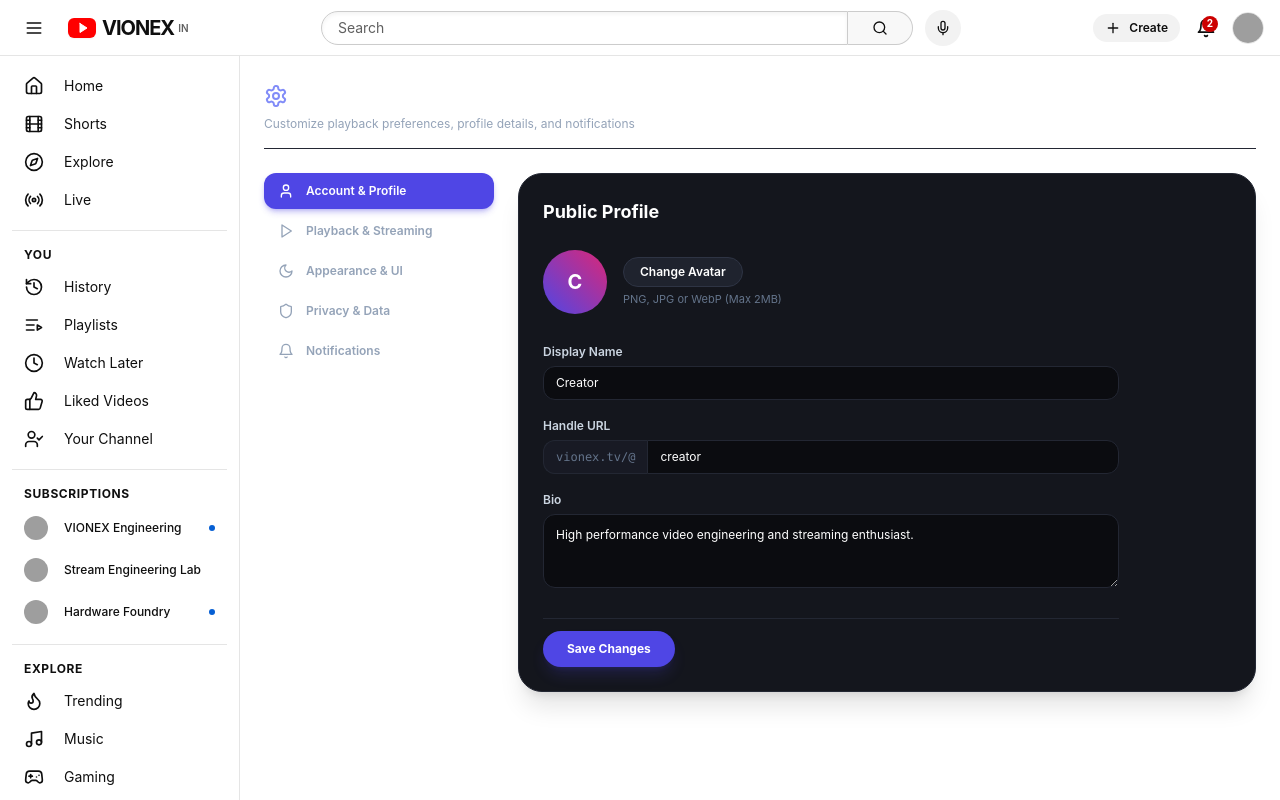
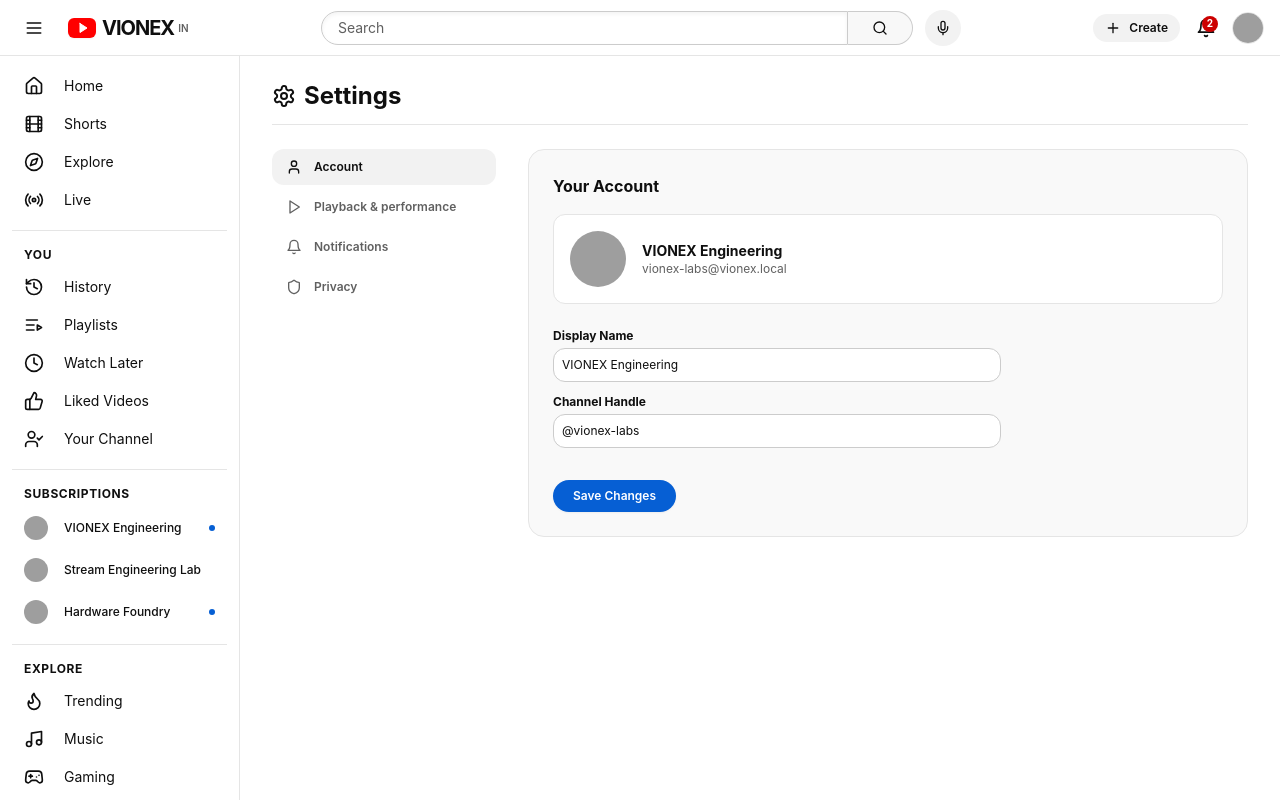
Before and after one commit to SIVABALAJISleo/VIONEX, a Next.js app in the folder apps/web/: page /settings in a window 1280 px wide. Built offline with nearby package versions, Linux system fonts and the light colour scheme; grey boxes are pictures that could not be loaded.

Commit message:
auto-sync: update codebase [2026-10-04 04:57:38]

```diff
--- a/apps/web/src/app/settings/page.tsx
+++ b/apps/web/src/app/settings/page.tsx
@@ -1,301 +1,200 @@
 'use client';
 
 import React, { useState } from 'react';
-import { Settings, User, Sliders, Shield, Bell, Moon, Play, Check } from 'lucide-react';
+import { Settings, User, Bell, Play, Shield, Globe, Check } from 'lucide-react';
 
 export default function SettingsPage() {
-  const [activeTab, setActiveTab] = useState<'account' | 'playback' | 'appearance' | 'privacy' | 'notifications'>('account');
-  const [displayName, setDisplayName] = useState('Creator');
-  const [handle, setHandle] = useState('creator');
-  const [bio, setBio] = useState('High performance video engineering and streaming enthusiast.');
-  const [savedSuccess, setSavedSuccess] = useState(false);
+  const [activeTab, setActiveTab] = useState<'account' | 'notifications' | 'playback' | 'privacy'>('account');
+  const [saved, setSaved] = useState(false);
 
-  // Settings states
-  const [autoplay, setAutoplay] = useState(true);
-  const [ambientMode, setAmbientMode] = useState(true);
-  const [p2pEnabled, setP2pEnabled] = useState(true);
-  const [highQuality, setHighQuality] = useState('auto');
+  // Settings State
+  const [ambientLight, setAmbientLight] = useState(true);
+  const [autoPlay, setAutoPlay] = useState(true);
+  const [defaultQuality, setDefaultQuality] = useState('1080p');
   const [emailNotifs, setEmailNotifs] = useState(true);
   const [desktopNotifs, setDesktopNotifs] = useState(true);
 
-  const handleSaveProfile = (e: React.FormEvent) => {
-    e.preventDefault();
-    setSavedSuccess(true);
-    setTimeout(() => setSavedSuccess(false), 3000);
+  const handleSave = () => {
+    setSaved(true);
+    setTimeout(() => setSaved(false), 2000);
   };
 
-  const TABS = [
-    { id: 'account', label: 'Account & Profile', icon: User },
-    { id: 'playback', label: 'Playback & Streaming', icon: Play },
-    { id: 'appearance', label: 'Appearance & UI', icon: Moon },
-    { id: 'privacy', label: 'Privacy & Data', icon: Shield },
-    { id: 'notifications', label: 'Notifications', icon: Bell }
-  ];
-
   return (
-    <div className="max-w-6xl mx-auto p-4 sm:p-6 space-y-6">
-      {/* Top Header */}
-      <div className="border-b border-[#232733] pb-4">
-        <h1 className="text-2xl font-bold text-white flex items-center gap-2">
-          <Settings className="w-6 h-6 text-indigo-400" />
-          <span>Platform Settings</span>
+    <div className="max-w-5xl mx-auto p-4 sm:p-6 bg-white text-[#0F0F0F] min-h-[85vh] space-y-6">
+      <div className="pb-3 border-b border-[#E5E5E5]">
+        <h1 className="text-xl sm:text-2xl font-bold flex items-center gap-2">
+          <Settings className="w-6 h-6 text-[#0F0F0F]" />
+          Settings
         </h1>
-        <p className="text-xs text-slate-400 mt-1">
-          Customize playback preferences, profile details, and notifications
-        </p>
       </div>
 
-      {/* Main Settings Grid */}
-      <div className="grid grid-cols-1 md:grid-cols-4 gap-6">
-        {/* Settings Navigation Menu */}
-        <div className="space-y-1">
-          {TABS.map((tab) => {
-            const Icon = tab.icon;
-            const isActive = activeTab === tab.id;
+      <div className="flex flex-col md:flex-row gap-8 items-start">
+        {/* Left Navigation */}
+        <aside className="w-full md:w-56 space-y-1 shrink-0">
+          {[
+            { id: 'account', label: 'Account', icon: User },
+            { id: 'playback', label: 'Playback & performance', icon: Play },
+            { id: 'notifications', label: 'Notifications', icon: Bell },
+            { id: 'privacy', label: 'Privacy', icon: Shield }
+          ].map((item) => {
+            const Icon = item.icon;
+            const isActive = activeTab === item.id;
             return (
               <button
-                key={tab.id}
-                onClick={() => setActiveTab(tab.id as any)}
-                className={`w-full flex items-center gap-3 px-3.5 py-2.5 rounded-xl text-xs font-semibold transition-all ${
+                key={item.id}
+                onClick={() => setActiveTab(item.id as any)}
+                className={`w-full flex items-center gap-3 px-3.5 py-2.5 rounded-xl text-xs font-semibold text-left transition-colors ${
                   isActive
-                    ? 'bg-indigo-600 text-white shadow-md shadow-indigo-600/30'
-                    : 'text-slate-400 hover:text-white hover:bg-[#181a24]'
+                    ? 'bg-[#F2F2F2] text-[#0F0F0F] font-bold'
+                    : 'text-[#606060] hover:bg-[#F9F9F9] hover:text-[#0F0F0F]'
                 }`}
               >
-                <Icon className="w-4 h-4 shrink-0" />
-                <span>{tab.label}</span>
+                <Icon className="w-4 h-4" />
+                <span>{item.label}</span>
               </button>
             );
           })}
-        </div>
+        </aside>
 
-        {/* Settings Form Body */}
-        <div className="md:col-span-3 bg-[#14161d] border border-[#232733] rounded-3xl p-6 shadow-xl">
+        {/* Right Settings Cards */}
+        <main className="flex-1 bg-[#F9F9F9] border border-[#E5E5E5] rounded-2xl p-6 space-y-6 text-xs text-[#0F0F0F]">
           {activeTab === 'account' && (
-            <form onSubmit={handleSaveProfile} className="space-y-6 max-w-xl">
-              <h2 className="text-lg font-bold text-white">Public Profile</h2>
-
-              <div className="flex items-center gap-4">
-                <div className="w-16 h-16 rounded-full bg-gradient-to-tr from-indigo-600 to-pink-600 flex items-center justify-center font-bold text-white text-xl">
-                  {displayName[0]}
-                </div>
+            <div className="space-y-4">
+              <h2 className="text-base font-bold">Your Account</h2>
+              <div className="flex items-center gap-4 p-4 bg-white rounded-xl border border-[#E5E5E5]">
+                <img
+                  src="https://images.unsplash.com/photo-1534528741775-53994a69daeb?q=80&w=200&auto=format&fit=crop"
+                  alt="Avatar"
+                  className="w-14 h-14 rounded-full object-cover"
+                />
                 <div>
-                  <button
-                    type="button"
-                    className="px-4 py-1.5 rounded-full bg-[#1f232e] hover:bg-[#282d3b] border border-[#2e3444] text-xs font-semibold text-white transition-colors"
-                  >
-                    Change Avatar
-                  </button>
-                  <p className="text-[11px] text-slate-500 mt-1">PNG, JPG or WebP (Max 2MB)</p>
+                  <h3 className="font-bold text-sm">VIONEX Engineering</h3>
+                  <p className="text-[#606060]">vionex-labs@vionex.local</p>
                 </div>
               </div>
 
-              <div className="space-y-3">
-                <div className="space-y-1">
-                  <label className="text-xs font-semibold text-slate-300">Display Name</label>
+              <div className="space-y-3 pt-2">
+                <div>
+                  <label className="font-bold block mb-1">Display Name</label>
                   <input
                     type="text"
-                    value={displayName}
-                    onChange={(e) => setDisplayName(e.target.value)}
-                    className="w-full px-3 py-2 bg-[#0b0c10] border border-[#232733] focus:border-indigo-500 rounded-xl text-xs text-white focus:outline-none"
+                    defaultValue="VIONEX Engineering"
+                    className="w-full max-w-md p-2 rounded-xl border border-[#CCCCCC] bg-white outline-none"
                   />
                 </div>
-
-                <div className="space-y-1">
-                  <label className="text-xs font-semibold text-slate-300">Handle URL</label>
-                  <div className="flex items-center">
-                    <span className="px-3 py-2 bg-[#181a24] border border-r-0 border-[#232733] rounded-l-xl text-xs text-slate-500 font-mono">
-                      vionex.tv/@
-                    </span>
+                <div>
+                  <label className="font-bold block mb-1">Channel Handle</label>
                   <input
                     type="text"
-                      value={handle}
-                      onChange={(e) => setHandle(e.target.value)}
-                      className="flex-1 px-3 py-2 bg-[#0b0c10] border border-[#232733] focus:border-indigo-500 rounded-r-xl text-xs text-white focus:outline-none"
+                    defaultValue="@vionex-labs"
+                    className="w-full max-w-md p-2 rounded-xl border border-[#CCCCCC] bg-white outline-none"
                   />
                 </div>
               </div>
-
-                <div className="space-y-1">
-                  <label className="text-xs font-semibold text-slate-300">Bio</label>
-                  <textarea
-                    rows={3}
-                    value={bio}
-                    onChange={(e) => setBio(e.target.value)}
-                    className="w-full p-3 bg-[#0b0c10] border border-[#232733] focus:border-indigo-500 rounded-xl text-xs text-white focus:outline-none"
-                  />
             </div>
-              </div>
-
-              <div className="flex items-center gap-3 pt-3 border-t border-[#232733]">
-                <button
-                  type="submit"
-                  className="px-6 py-2.5 rounded-full bg-indigo-600 hover:bg-indigo-500 font-bold text-xs text-white shadow-lg shadow-indigo-600/20 transition-all"
-                >
-                  Save Changes
-                </button>
-                {savedSuccess && (
-                  <span className="text-xs text-emerald-400 font-semibold flex items-center gap-1">
-                    <Check className="w-4 h-4" /> Preferences saved!
-                  </span>
-                )}
-              </div>
-            </form>
           )}
 
           {activeTab === 'playback' && (
-            <div className="space-y-6 max-w-xl">
-              <h2 className="text-lg font-bold text-white">Playback & Performance</h2>
+            <div className="space-y-4">
+              <h2 className="text-base font-bold">Playback Settings</h2>
+              <div className="space-y-3">
+                <label className="flex items-center justify-between p-3 bg-white rounded-xl border border-[#E5E5E5] cursor-pointer">
+                  <div>
+                    <p className="font-bold">Ambient mode</p>
+                    <p className="text-[#606060]">Gently casts colors from the video into the background.</p>
+                  </div>
+                  <input
+                    type="checkbox"
+                    checked={ambientLight}
+                    onChange={(e) => setAmbientLight(e.target.checked)}
+                    className="accent-[#065FD4] w-4 h-4"
+                  />
+                </label>
 
-              <div className="space-y-4">
-                <div className="flex items-center justify-between p-3 rounded-2xl bg-[#181a24] border border-[#232733]">
+                <label className="flex items-center justify-between p-3 bg-white rounded-xl border border-[#E5E5E5] cursor-pointer">
                   <div>
-                    <h3 className="font-semibold text-xs text-white">Autoplay Next Video</h3>
-                    <p className="text-[11px] text-slate-400">Play the next recommended video automatically</p>
+                    <p className="font-bold">Autoplay next video</p>
+                    <p className="text-[#606060]">When you finish a video, another plays automatically.</p>
                   </div>
-                  <button
-                    onClick={() => setAutoplay(!autoplay)}
-                    className={`w-11 h-6 rounded-full transition-colors relative ${
-                      autoplay ? 'bg-indigo-600' : 'bg-slate-700'
-                    }`}
+                  <input
+                    type="checkbox"
+                    checked={autoPlay}
+                    onChange={(e) => setAutoPlay(e.target.checked)}
+                    className="accent-[#065FD4] w-4 h-4"
+                  />
+                </label>
+
+                <div className="p-3 bg-white rounded-xl border border-[#E5E5E5] space-y-2">
+                  <p className="font-bold">Default video quality</p>
+                  <select
+                    value={defaultQuality}
+                    onChange={(e) => setDefaultQuality(e.target.value)}
+                    className="p-2 rounded-lg border border-[#CCCCCC] bg-white outline-none text-xs"
                   >
-                    <span className={`w-4 h-4 rounded-full bg-white absolute top-1 transition-transform ${
-                      autoplay ? 'left-6' : 'left-1'
-                    }`} />
-                  </button>
-                </div>
-
-                <div className="flex items-center justify-between p-3 rounded-2xl bg-[#181a24] border border-[#232733]">
-                  <div>
-                    <h3 className="font-semibold text-xs text-white">WebRTC P2P-Assisted Streaming</h3>
-                    <p className="text-[11px] text-slate-400">Swarm video segments with nearby peers to lower latency and bandwidth</p>
-                  </div>
-                  <button
-                    onClick={() => setP2pEnabled(!p2pEnabled)}
-                    className={`w-11 h-6 rounded-full transition-colors relative ${
-                      p2pEnabled ? 'bg-indigo-600' : 'bg-slate-700'
-                    }`}
-                  >
-                    <span className={`w-4 h-4 rounded-full bg-white absolute top-1 transition-transform ${
-                      p2pEnabled ? 'left-6' : 'left-1'
-                    }`} />
-                  </button>
-                </div>
-
-                <div className="space-y-1 pt-2">
-                  <label className="text-xs font-semibold text-slate-300">Default Streaming Quality</label>
-                  <select
-                    value={highQuality}
-                    onChange={(e) => setHighQuality(e.target.value)}
-                    className="w-full px-3 py-2 bg-[#0b0c10] border border-[#232733] rounded-xl text-xs text-white focus:outline-none focus:border-indigo-500"
-                  >
-                    <option value="auto">Auto (Adaptive Bitrate HLS)</option>
-                    <option value="1080p">High (1080p Full HD)</option>
-                    <option value="720p">Medium (720p HD)</option>
-                    <option value="480p">Data Saver (480p)</option>
+                    <option value="Auto">Auto (recommended)</option>
+                    <option value="1080p">High definition (1080p)</option>
+                    <option value="720p">Standard (720p)</option>
+                    <option value="480p">Data saver (480p)</option>
                   </select>
                 </div>
               </div>
             </div>
           )}
 
-          {activeTab === 'appearance' && (
-            <div className="space-y-6 max-w-xl">
-              <h2 className="text-lg font-bold text-white">Appearance & Display</h2>
+          {activeTab === 'notifications' && (
             <div className="space-y-4">
-                <div className="flex items-center justify-between p-3 rounded-2xl bg-[#181a24] border border-[#232733]">
+              <h2 className="text-base font-bold">Notification Preferences</h2>
+              <div className="space-y-3">
+                <label className="flex items-center justify-between p-3 bg-white rounded-xl border border-[#E5E5E5] cursor-pointer">
                   <div>
-                    <h3 className="font-semibold text-xs text-white">Ambient Glow Lighting</h3>
-                    <p className="text-[11px] text-slate-400">Reflect video colors into the player surrounding background</p>
+                    <p className="font-bold">Desktop notifications</p>
+                    <p className="text-[#606060]">Get alerts on your device when subscribed channels upload.</p>
                   </div>
-                  <button
-                    onClick={() => setAmbientMode(!ambientMode)}
-                    className={`w-11 h-6 rounded-full transition-colors relative ${
-                      ambientMode ? 'bg-indigo-600' : 'bg-slate-700'
-                    }`}
-                  >
-                    <span className={`w-4 h-4 rounded-full bg-white absolute top-1 transition-transform ${
-                      ambientMode ? 'left-6' : 'left-1'
-                    }`} />
-                  </button>
+                  <input
+                    type="checkbox"
+                    checked={desktopNotifs}
+                    onChange={(e) => setDesktopNotifs(e.target.checked)}
+                    className="accent-[#065FD4] w-4 h-4"
+                  />
+                </label>
+
+                <label className="flex items-center justify-between p-3 bg-white rounded-xl border border-[#E5E5E5] cursor-pointer">
+                  <div>
+                    <p className="font-bold">Email activity updates</p>
+                    <p className="text-[#606060]">Receive summary digests of comments and channel stats.</p>
                   </div>
-
-                <div className="p-4 rounded-2xl bg-[#0b0c10] border border-[#232733] space-y-2">
-                  <div className="text-xs font-semibold text-white">Active Theme: Cyber Dark (Default)</div>
-                  <p className="text-[11px] text-slate-400">
-                    VIONEX is built natively for OLED dark mode with reduced blue-light strain and tailored contrast.
-                  </p>
-                </div>
+                  <input
+                    type="checkbox"
+                    checked={emailNotifs}
+                    onChange={(e) => setEmailNotifs(e.target.checked)}
+                    className="accent-[#065FD4] w-4 h-4"
+                  />
+                </label>
               </div>
             </div>
           )}
 
           {activeTab === 'privacy' && (
-            <div className="space-y-6 max-w-xl">
-              <h2 className="text-lg font-bold text-white">Privacy & Account Security</h2>
-              <div className="space-y-3">
-                <button
-                  type="button"
-                  onClick={() => alert('Search history cleared!')}
-                  className="w-full text-left p-3 rounded-2xl bg-[#181a24] hover:bg-[#202330] border border-[#232733] transition-colors"
-                >
-                  <div className="text-xs font-semibold text-white">Clear Search History</div>
-                  <div className="text-[11px] text-slate-400">Delete all past search queries stored on this device</div>
-                </button>
-
-                <button
-                  type="button"
-                  onClick={() => alert('Diagnostic cookies reset!')}
-                  className="w-full text-left p-3 rounded-2xl bg-[#181a24] hover:bg-[#202330] border border-[#232733] transition-colors"
-                >
-                  <div className="text-xs font-semibold text-white">Reset Player Telemetry Cache</div>
-                  <div className="text-[11px] text-slate-400">Clear anonymous buffer health diagnostic logs</div>
-                </button>
+            <div className="space-y-4">
+              <h2 className="text-base font-bold">Privacy & Data</h2>
+              <div className="p-4 bg-white rounded-xl border border-[#E5E5E5] space-y-2">
+                <p className="font-bold">Subscriptions & Playlists</p>
+                <p className="text-[#606060]">Keep all my saved playlists private.</p>
+                <p className="text-[#606060]">Keep all my subscriptions private.</p>
               </div>
             </div>
           )}
 
-          {activeTab === 'notifications' && (
-            <div className="space-y-6 max-w-xl">
-              <h2 className="text-lg font-bold text-white">Notification Preferences</h2>
-              <div className="space-y-4">
-                <div className="flex items-center justify-between p-3 rounded-2xl bg-[#181a24] border border-[#232733]">
-                  <div>
-                    <h3 className="font-semibold text-xs text-white">Desktop Push Notifications</h3>
-                    <p className="text-[11px] text-slate-400">Alert me when channels I follow go live</p>
-                  </div>
+          <div className="pt-2 flex items-center justify-between">
             <button
-                    onClick={() => setDesktopNotifs(!desktopNotifs)}
-                    className={`w-11 h-6 rounded-full transition-colors relative ${
-                      desktopNotifs ? 'bg-indigo-600' : 'bg-slate-700'
-                    }`}
+              onClick={handleSave}
+              className="px-5 py-2 rounded-full bg-[#065FD4] hover:bg-[#0551B5] text-white font-semibold transition-colors flex items-center gap-1.5 shadow-sm"
             >
-                    <span className={`w-4 h-4 rounded-full bg-white absolute top-1 transition-transform ${
-                      desktopNotifs ? 'left-6' : 'left-1'
-                    }`} />
+              {saved ? <Check className="w-4 h-4" /> : null}
+              <span>{saved ? 'Saved!' : 'Save Changes'}</span>
             </button>
           </div>
-
-                <div className="flex items-center justify-between p-3 rounded-2xl bg-[#181a24] border border-[#232733]">
-                  <div>
-                    <h3 className="font-semibold text-xs text-white">Email Digest</h3>
-                    <p className="text-[11px] text-slate-400">Weekly highlights from subscribed creators</p>
-                  </div>
-                  <button
-                    onClick={() => setEmailNotifs(!emailNotifs)}
-                    className={`w-11 h-6 rounded-full transition-colors relative ${
-                      emailNotifs ? 'bg-indigo-600' : 'bg-slate-700'
-                    }`}
-                  >
-                    <span className={`w-4 h-4 rounded-full bg-white absolute top-1 transition-transform ${
-                      emailNotifs ? 'left-6' : 'left-1'
-                    }`} />
-                  </button>
-                </div>
-              </div>
-            </div>
-          )}
-        </div>
+        </main>
       </div>
     </div>
   );
```
Lines whose indentation alone changed are shown as unchanged.
